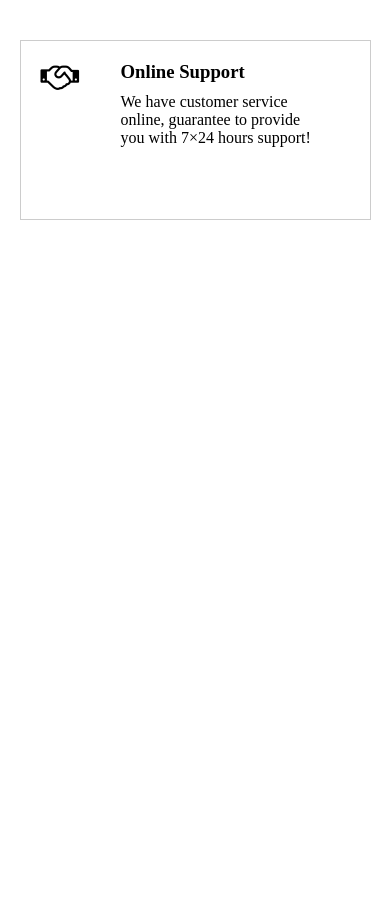
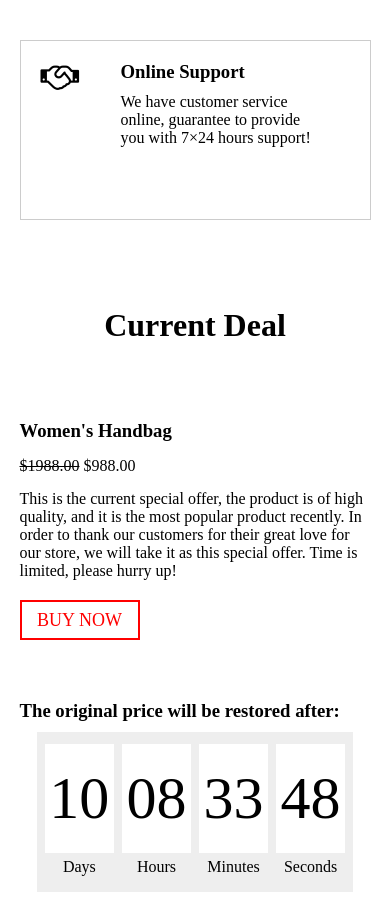
Before and after one commit to leessmin/The-second-Skills-Competition, a plain HTML site: page bbbbbb/index.html in a window 390 px wide. Shown: the part 4060-4969 px from the top of the page. Before the commit the page ends 4300 px from the top, so only its background shows below. Drawn offline with Linux system fonts and the light colour scheme.

Commit message:
完成Current Deal模块

```diff
--- a/bbbbbb/index.html
+++ b/bbbbbb/index.html
@@ -220,7 +220,62 @@
 
 
     <div class="current-deal">
-
+        <div class="mens-top">
+            <div class="men-title">
+                <h2>Current Deal</h2>
+            </div>
+            <div class="line"></div>
+        </div>
+        <div class="content">
+            <div class="left">
+                <div class="top">
+                    <h3>Women's Handbag</h3>
+                    <p><span class="line-through-span"
+                            style=" text-decoration: line-through;">$1988.00</span>&nbsp;$988.00</p>
+                    <p>This is the current special offer, the product is of high quality, and it is the most popular
+                        product recently. In order to thank our customers for their great love for our store, we will
+                        take it as this special offer. Time is limited, please hurry up!
+                    </p>
+                    <div class="btn">
+                        BUY NOW
+                    </div>
+                </div>
+                <div class="bottom">
+                    <h3>The original price will be restored after:</h3>
+                    <div class="content">
+                        <div class="box01">
+                            <div class="box">
+                                10
+                            </div>
+                            <p>Days</p>
+                        </div>
+                        <div class="box02">
+                            <div class="box">
+                                08
+                            </div>
+                            <p>Hours</p>
+                        </div>
+                        <div class="box03">
+                            <div class="box">
+                                33
+                            </div>
+                            <p>Minutes</p>
+                        </div>
+                        <div class="box04">
+                            <div class="box">
+                                48
+                            </div>
+                            <p>Seconds</p>
+                        </div>
+                    </div>
+                </div>
+            </div>
+            <div class="right">
+                <div class="img-box">
+                    <img src="./images/deal-01.webp" alt="">
+                </div>
+            </div>
+        </div>
     </div>
 </body>
 
--- a/bbbbbb/style/index.css
+++ b/bbbbbb/style/index.css
@@ -171,13 +171,23 @@ body {
 
 
 
-.Men-Women {
+
+
+
+
+
+
+
+
+
+.Men-Women,
+.current-deal {
     width: 70%;
     margin: 0 auto;
     margin-top: 80px;
 }
 
-.Men-Women .mens-top {
+.mens-top {
     /* width: 80%; */
     height: 50px;
     /* background-color: aqua; */
@@ -186,12 +196,12 @@ body {
     align-items: center;
 }
 
-.Men-Women .men-title p {
+.men-title p {
     font-size: 14px;
     color: #8f8f8f;
 }
 
-.Men-Women .line {
+.line {
     width: auto;
     height: 2px;
     flex: 1;
@@ -388,3 +398,103 @@ body {
     width: 180px;
     margin-top: 10px;
 }
+
+
+
+
+
+
+
+
+
+
+
+
+
+
+
+
+.current-deal {
+    /* background-color: aqua; */
+}
+
+.current-deal .content {
+    padding: 60px 0;
+    display: flex;
+    justify-content: space-between;
+}
+
+.current-deal .content .left {
+    width: 50%;
+}
+
+.current-deal .content .left .top {
+    height: auto;
+    /* background: skyblue; */
+    margin-bottom: 50px;
+}
+
+.current-deal .content .left .top h3,
+.current-deal .content .left .top p {
+    margin-bottom: 15px;
+}
+
+.current-deal .content .left .top .line-through-span {
+    color: #ccc;
+}
+
+.current-deal .content .left .top .btn {
+    width: 120px;
+    height: 40px;
+    border: 2px solid red;
+    box-sizing: border-box;
+    color: red;
+    display: flex;
+    justify-content: center;
+    align-items: center;
+    font-size: 18px;
+    cursor: pointer;
+}
+
+.current-deal .content .left .top .btn:hover {
+    color: white;
+    background-color: red;
+}
+
+.current-deal .content .bottom {
+    width: 100%;
+}
+
+.current-deal .content .bottom .content {
+    width: 100%;
+    height: 160px;
+    background-color: #ccc;
+    margin-top: 10px;
+    padding: 0;
+    display: flex;
+    justify-content: space-evenly;
+    align-items: center;
+}
+
+.current-deal .content .bottom .content .box01,
+.current-deal .content .bottom .content .box02,
+.current-deal .content .bottom .content .box03,
+.current-deal .content .bottom .content .box04 {
+    width: 24%;
+    height: 95%;
+    text-align: center;
+}
+
+.current-deal .content .bottom .content .box01 .box,
+.current-deal .content .bottom .content .box02 .box,
+.current-deal .content .bottom .content .box03 .box,
+.current-deal .content .bottom .content .box04 .box {
+    width: 100%;
+    height: 80%;
+    background-color: white;
+    font-size: 60px;
+    display: flex;
+    justify-content: center;
+    align-items: center;
+    margin-bottom: 5px;
+}
--- a/bbbbbb/style/media600.css
+++ b/bbbbbb/style/media600.css
@@ -47,7 +47,8 @@
         height: 2820px;
     }
 
-    .Men-Women {
+    .Men-Women,
+    .current-deal {
         width: 100%;
         margin: 0;
     }
@@ -69,7 +70,8 @@
         justify-content: space-between;
     }
 
-    .Men-Women .men-title h2 {
+    .Men-Women .men-title h2,
+    .current-deal h2 {
         font-size: 2rem;
     }
 
@@ -79,7 +81,7 @@
         text-align: center;
     }
 
-    .Men-Women .line {
+    .line {
         display: none;
     }
 
@@ -194,4 +196,26 @@
     .mens-bottom .box4 p {
         width: 200px !important;
     }
+
+
+
+
+
+
+
+
+    .current-deal{
+        width: 100%;
+    }
+
+    .current-deal .mens-top{
+        margin: 60px 0;
+        justify-content: center;
+    }
+
+    .current-deal .content{
+        width: 90% !important;
+        margin: 0 auto;
+        padding-top: 0;
+    }
 }
--- a/bbbbbb/style/media768.css
+++ b/bbbbbb/style/media768.css
@@ -15,10 +15,15 @@
 
 
 
-    .Men-Women {
-        width: 95%;
+    .Men-Women,
+    .current-deal {
+        width: 90%;
         margin: 0 auto;
         margin-top: 0px;
+    }
+
+    .Men-Women {
+        margin-bottom: 50px;
     }
 
     .mens-middle {
@@ -88,4 +93,46 @@
     .mens-middle .top .box1 .left .left-right .content01 {
         margin-top: 20px;
     }
+
+
+
+
+
+
+    .current-deal .content {
+        flex-direction: column;
+    }
+
+    .current-deal .content .left {
+        width: 100%;
+        ;
+    }
+
+    .current-deal .content .left .top .line-through-span {
+        color: black;
+    }
+
+    .current-deal .content .left .top .btn {
+        margin-top: 20px;
+    }
+
+    .current-deal .content .bottom .content {
+        flex-direction: unset;
+        background-color: #eeeeee;
+    }
+
+    .current-deal .content .bottom .content .box01,
+    .current-deal .content .bottom .content .box02,
+    .current-deal .content .bottom .content .box03,
+    .current-deal .content .bottom .content .box04 {
+        width: 22%;
+        height: 85%;
+        text-align: center;
+    }
+
+    .current-deal .content .right {
+        margin-top: 20px;
+        width: 100%;
+        text-align: center;
+    }
 }
```
